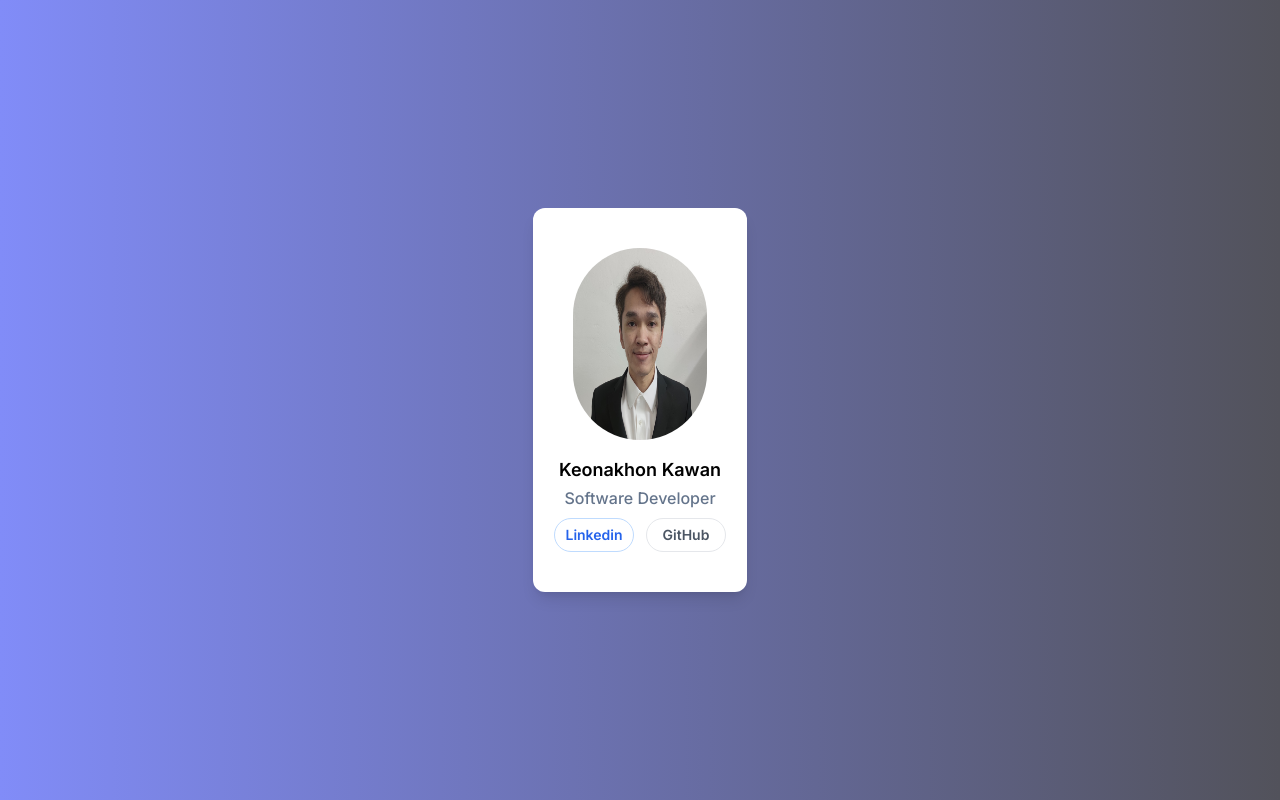
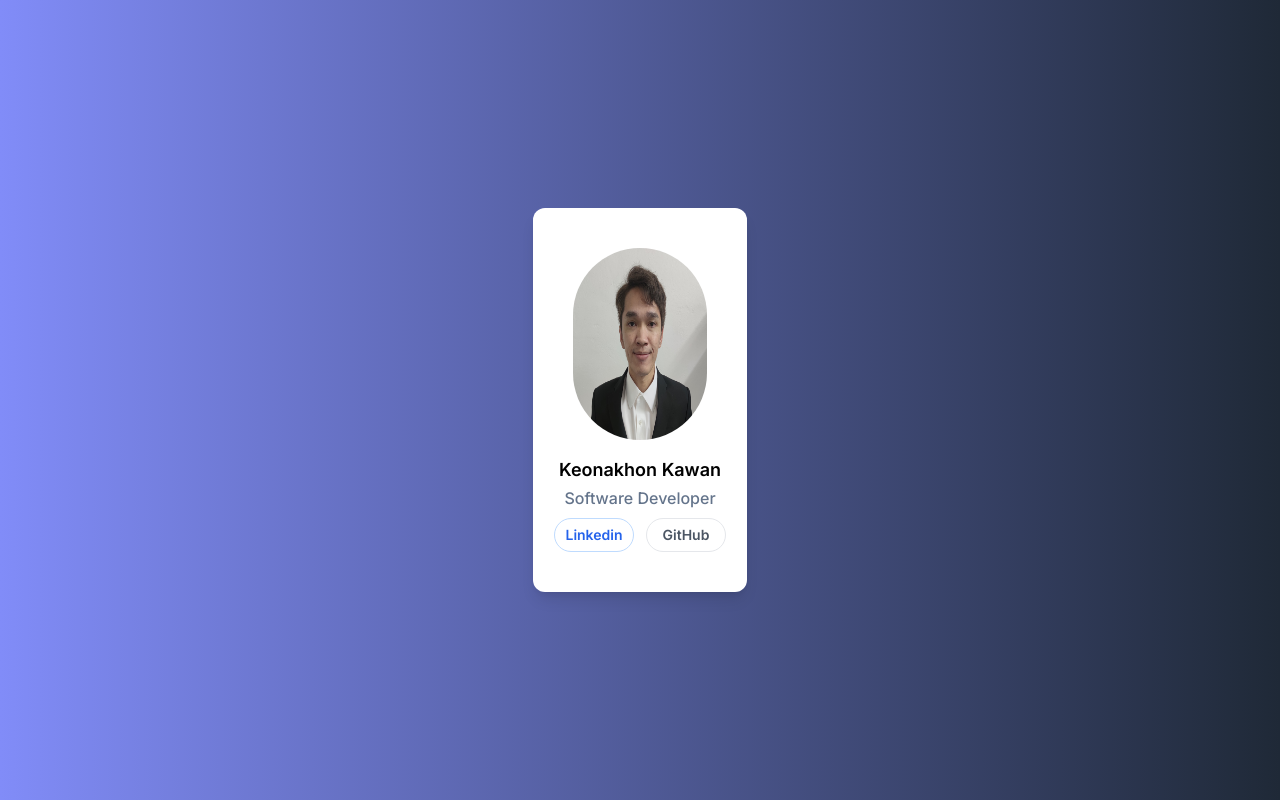
Before and after one commit to keonakhon/my-nextjs-portfolio, a Next.js app: page / in a window 1280 px wide. Built offline with nearby package versions, Linux system fonts and the light colour scheme.

Commit message:
Update bg color

```diff
--- a/app/page.tsx
+++ b/app/page.tsx
@@ -3,7 +3,7 @@ import Link from "next/link";
 
 export default function Home() {
   return (
-    <main className="flex min-h-screen flex-col justify-center content-center bg-gradient-to-r from-indigo-400 to-zinc-600">
+    <main className="flex min-h-screen flex-col justify-center content-center bg-gradient-to-r from-indigo-400 to-gray-800">
       <div
         className="flex flex-col py-10 px-10 mx-auto bg-white
         rounded-xl shadow-lg space-y-4 sm:w-2/12 sm:items-center"
```
